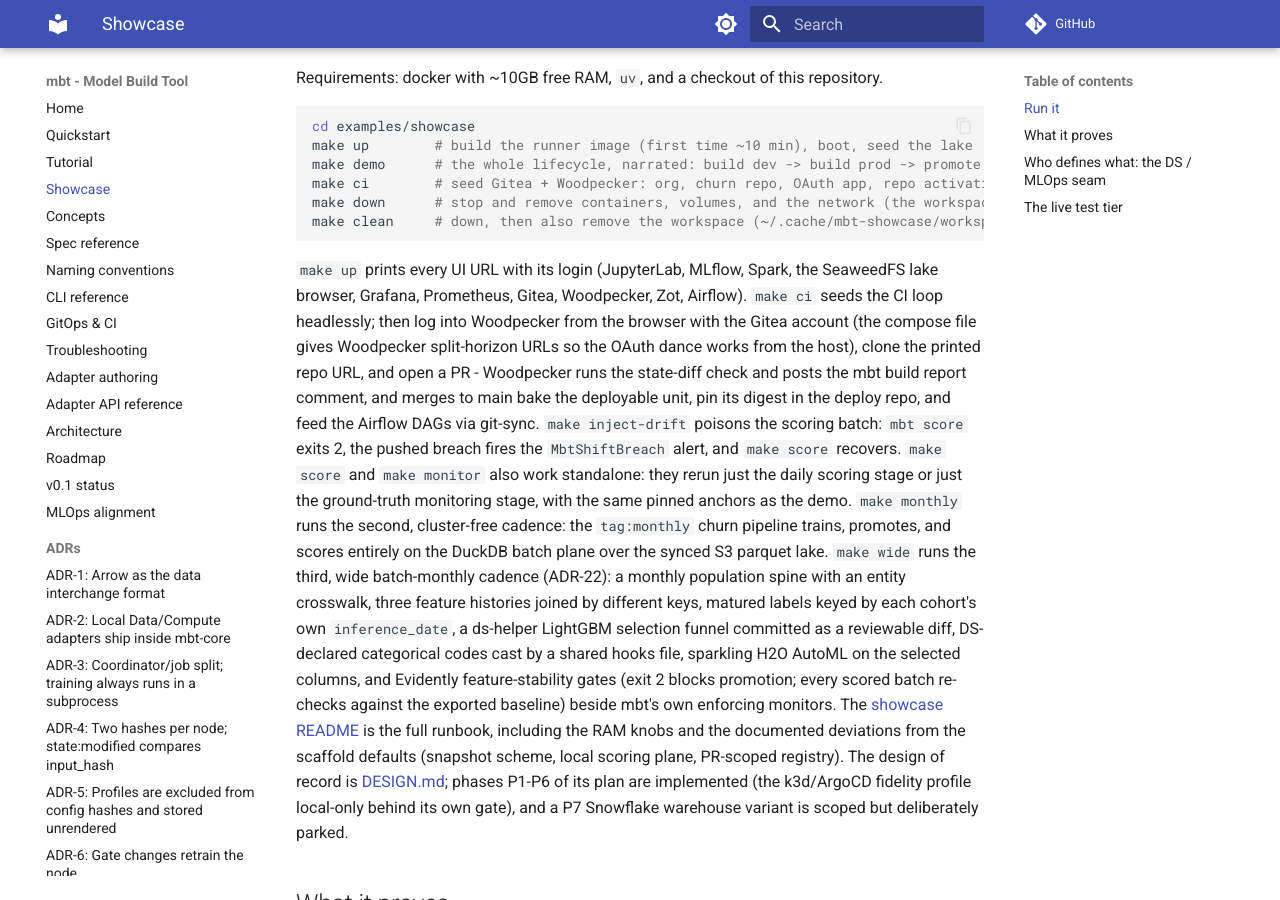
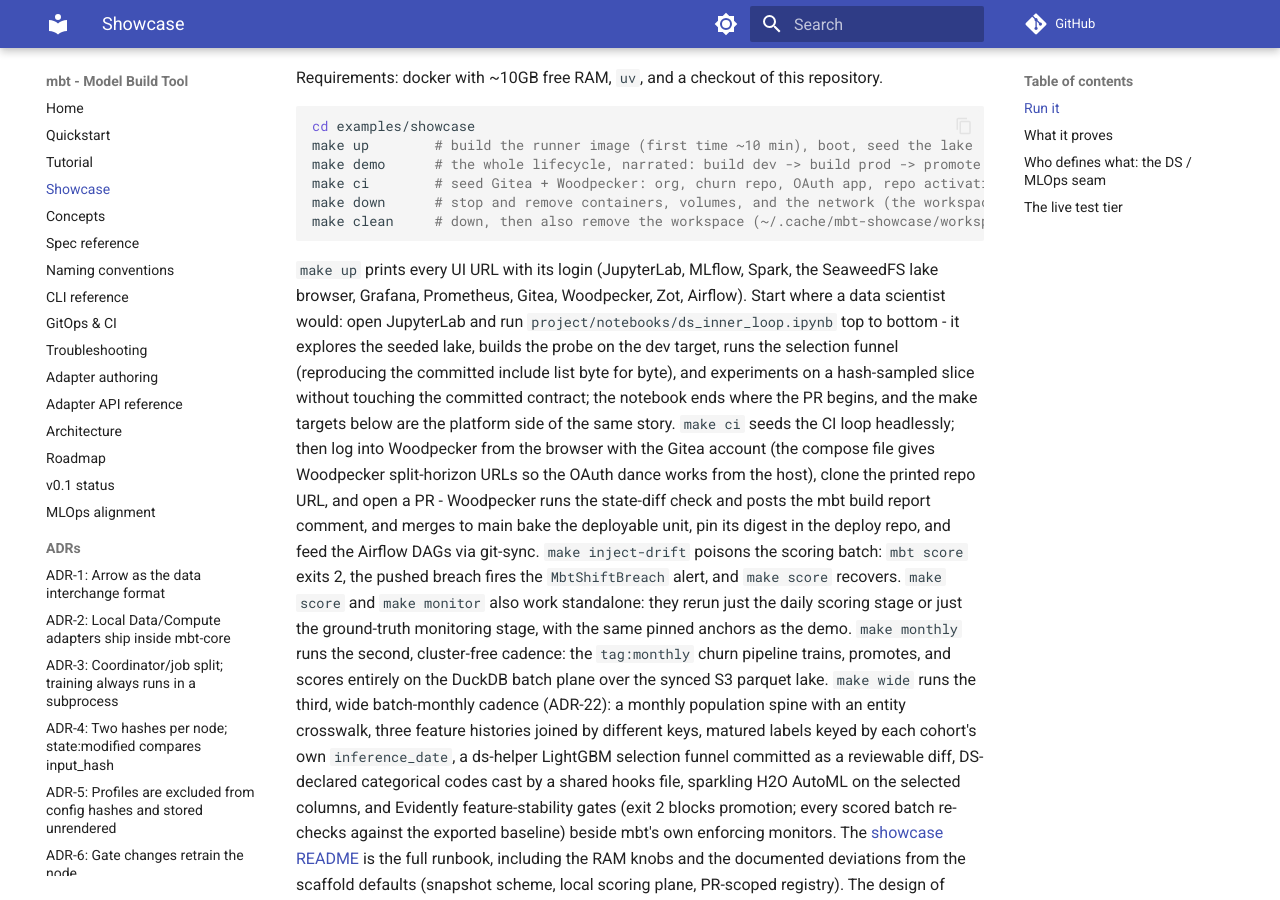
Before and after one commit to satrijandi/mbt, an MkDocs documentation site: the page built from docs/showcase.md, in a window 1280 px wide and 900 px high, scrolled down 1232 px. Built offline with MkDocs 1.6.1 and Material for MkDocs 9.7.7, drawn with Linux system fonts in a browser that asks for light colours; comment, search, counter and statistics services are not loaded.

Commit message:
Showcase walkthroughs: the DS notebook is the first step after make up
Both Run it sections (showcase README and docs/showcase.md) now open
with the DS-side step - run project/notebooks/ds_inner_loop.ipynb in
JupyterLab - before the platform-side make targets, framing the notebook
as where the PR begins.

````diff
--- a/docs/showcase.md
+++ b/docs/showcase.md
@@ -31,6 +31,7 @@
 ```
 
 `make up` prints every UI URL with its login (JupyterLab, MLflow, Spark, the SeaweedFS lake browser, Grafana, Prometheus, Gitea, Woodpecker, Zot, Airflow).
+Start where a data scientist would: open JupyterLab and run `project/notebooks/ds_inner_loop.ipynb` top to bottom - it explores the seeded lake, builds the probe on the dev target, runs the selection funnel (reproducing the committed include list byte for byte), and experiments on a hash-sampled slice without touching the committed contract; the notebook ends where the PR begins, and the make targets below are the platform side of the same story.
 `make ci` seeds the CI loop headlessly; then log into Woodpecker from the browser with the Gitea account (the compose file gives Woodpecker split-horizon URLs so the OAuth dance works from the host), clone the printed repo URL, and open a PR - Woodpecker runs the state-diff check and posts the mbt build report comment, and merges to main bake the deployable unit, pin its digest in the deploy repo, and feed the Airflow DAGs via git-sync.
 `make inject-drift` poisons the scoring batch: `mbt score` exits 2, the pushed breach fires the `MbtShiftBreach` alert, and `make score` recovers.
 `make score` and `make monitor` also work standalone: they rerun just the daily scoring stage or just the ground-truth monitoring stage, with the same pinned anchors as the demo.
````
Also changed, not shown: examples/showcase/README.md (+5 -0 lines).
